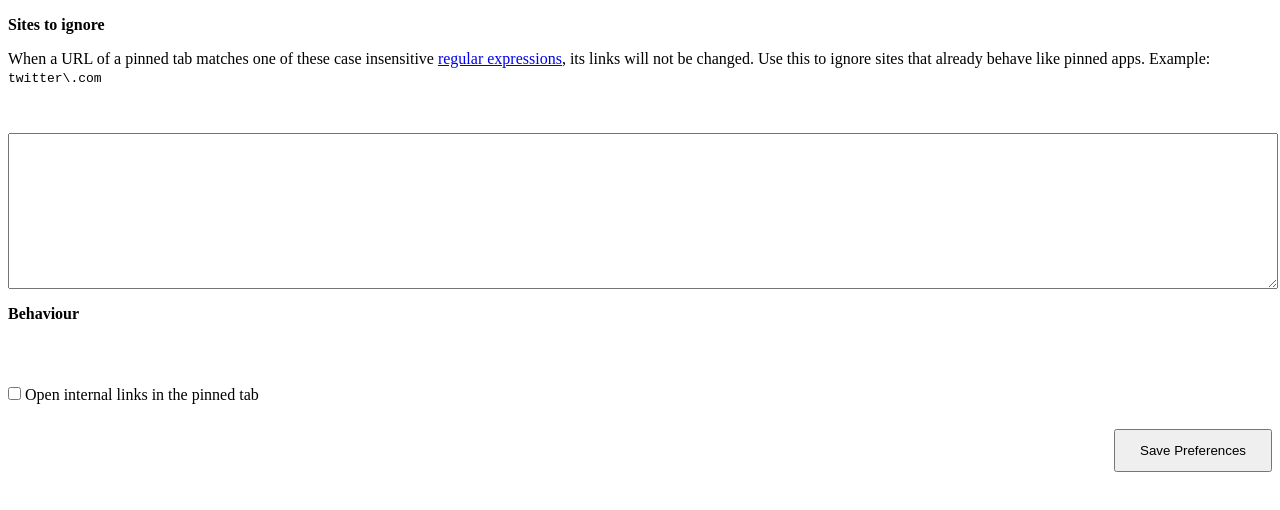
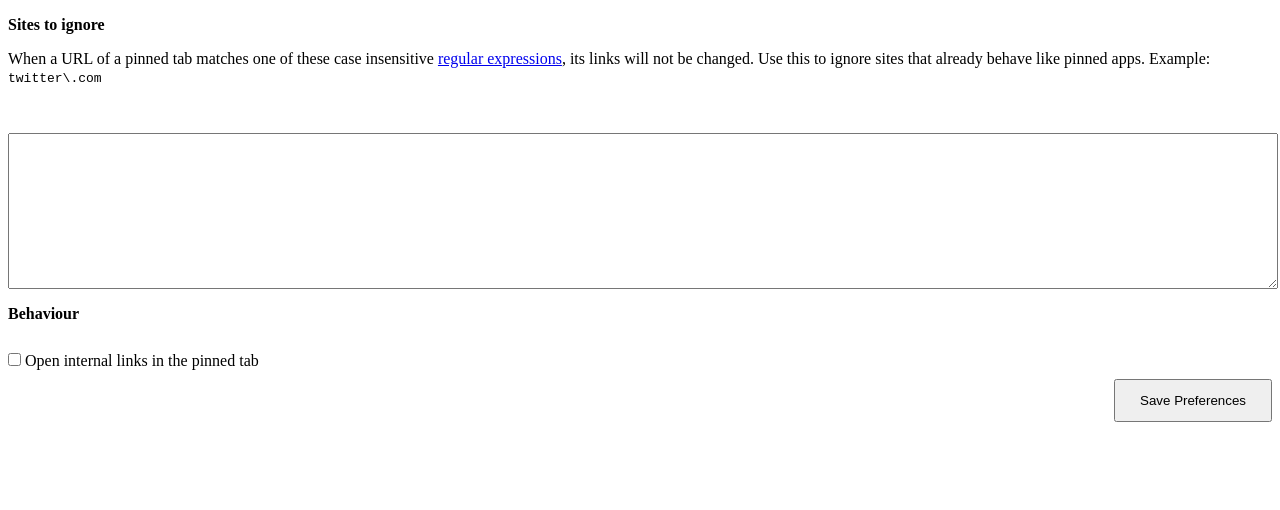
Before and after one commit to kumar303/sticky-pinned-tabs, a browser extension: page options/options.html in a window 1280 px wide. Drawn offline with Linux system fonts and the light colour scheme.

Commit message:
Remove extra spacing above the checkbox.

```diff
--- a/options/options.html
+++ b/options/options.html
@@ -46,8 +46,7 @@
       <textarea id="option" rows="10" cols="50" class="optionValue"></textarea>
 
       <p class="title"><b>Behaviour</b></p>
-      <div class="info"><span></span>&nbsp;</div>
-      <p><label><input type="checkbox" id="optionStickDomain" class="optionValue" value="checked"> Open internal links in the pinned tab</label></p>
+      <label><input type="checkbox" id="optionStickDomain" class="optionValue" value="checked"> Open internal links in the pinned tab</label>
       <div class="buttons">
         <button class="saveButton">Save Preferences</button>
       </div>
```
